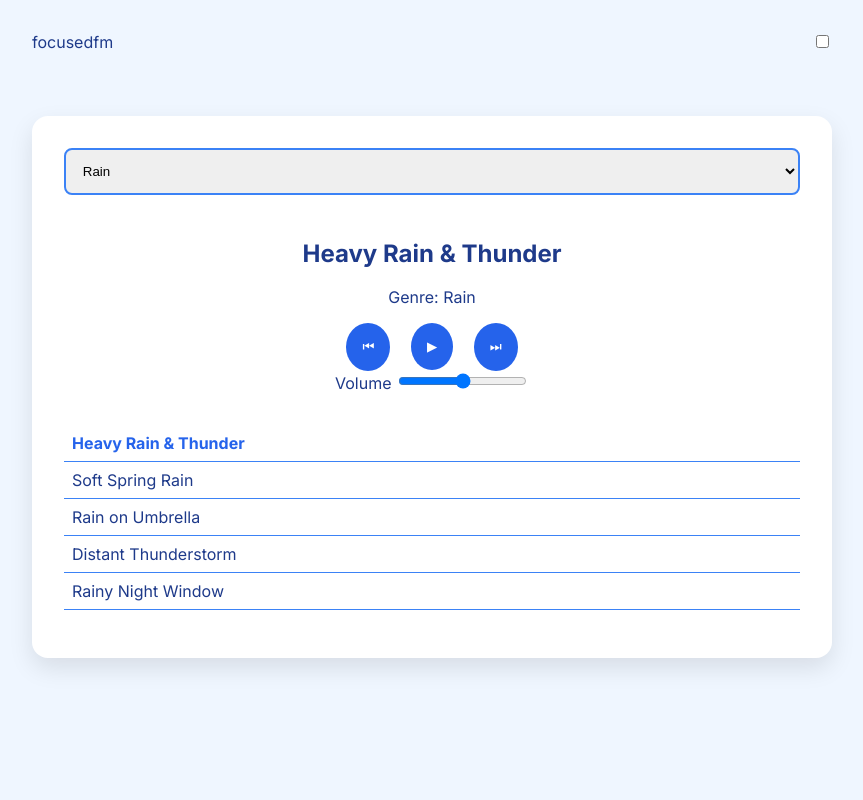
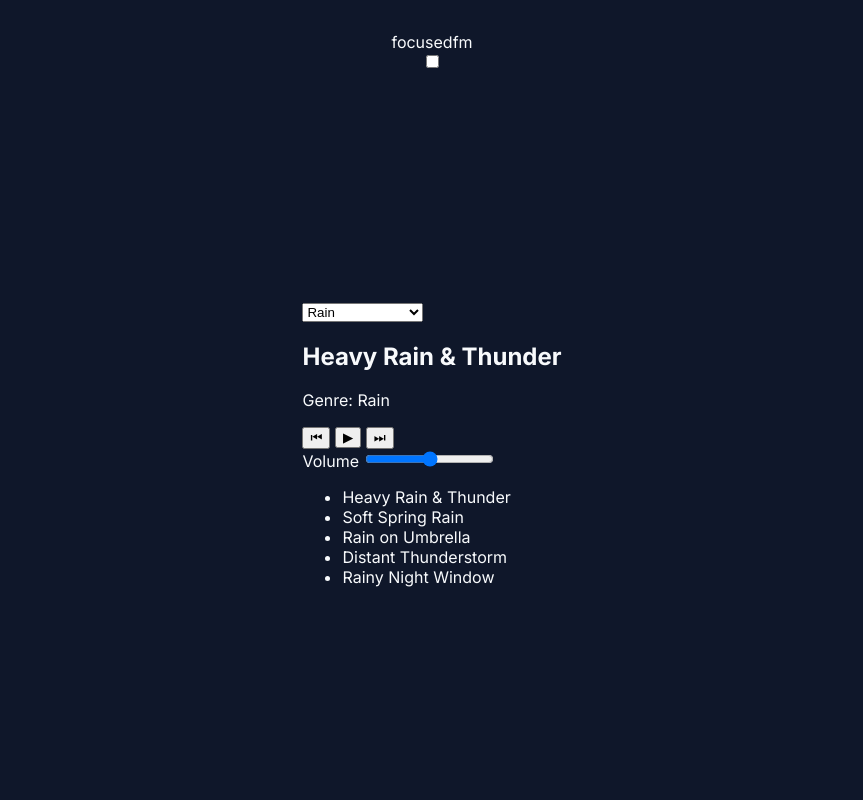
Before and after one commit to edimaudo/focusedfm, a Flask app: page / in a window 1280 px wide. Shown: the whole page, without its empty margins (208-1071 px from the left). Run offline with Flask 3, Linux system fonts and the light colour scheme.

Commit message:
Update style.css

```diff
--- a/static/css/style.css
+++ b/static/css/style.css
@@ -1,74 +1,120 @@
 :root {
-    /* Light Theme Vars */
-    --primary-blue: #2563EB;
-    --secondary-blue: #3B82F6;
-    --bg-color: #EFF6FF;
-    --accent-blue: #1D4ED8;
-    --text-color: #FFFFFF;
-    --card-bg: #FFFFFF;
-    --ui-text: #1E3A8A;
-}
-
-[data-theme="dark"] {
-    /* Dark Theme Vars */
-    --primary-blue: #3B82F6;
-    --secondary-blue: #60A5FA;
-    --bg-color: #1E3A8A;
-    --accent-blue: #93C5FD;
-    --text-color: #F0F9FF;
-    --card-bg: #111827;
-    --ui-text: #F0F9FF;
+    --bg-dark: #0f172a;
+    --card-dark: #1e293b;
+    --accent-blue: #3b82f6;
+    --text-main: #f8fafc;
+    --text-dim: #94a3b8;
+    --timer-font-size: 8rem;
 }
 
 body {
+    background-color: var(--bg-dark);
+    color: var(--text-main);
     font-family: 'Inter', sans-serif;
-    background-color: var(--bg-color);
-    color: var(--ui-text);
-    transition: background 0.3s ease;
     margin: 0;
+    display: flex;
+    flex-direction: column;
+    min-height: 100vh;
 }
 
-.container { width: 90%; max-width: 800px; margin: 0 auto; padding: 2rem 0; }
-
-header nav { display: flex; justify-content: space-between; align-items: center; }
-
-.player-card {
-    background: var(--card-bg);
+.container {
+    max-width: 900px;
+    margin: 0 auto;
     padding: 2rem;
-    border-radius: 1rem;
-    box-shadow: 0 10px 25px rgba(0,0,0,0.1);
-    text-align: center;
+    flex: 1;
+    display: flex;
+    flex-direction: column;
+    justify-content: center;
+    align-items: center;
 }
 
-.controls button {
-    background: var(--primary-blue);
-    color: white;
-    border: none;
-    padding: 1rem;
-    border-radius: 50%;
+/* Timer Section */
+.timer-display {
+    font-size: var(--timer-font-size);
+    font-weight: 700;
+    letter-spacing: -2px;
+    margin-bottom: 1rem;
+    color: var(--text-main);
+}
+
+.timer-controls {
+    margin-bottom: 4rem;
+}
+
+.btn-timer {
+    background: transparent;
+    border: 2px solid var(--accent-blue);
+    color: var(--accent-blue);
+    padding: 0.75rem 2rem;
+    border-radius: 50px;
+    font-weight: 600;
     cursor: pointer;
+    transition: all 0.2s;
     margin: 0 0.5rem;
 }
 
-.genre-select {
-    width: 100%;
-    padding: 0.8rem;
-    margin-bottom: 1.5rem;
-    border-radius: 0.5rem;
-    border: 2px solid var(--secondary-blue);
+.btn-timer:hover, .btn-timer.active {
+    background: var(--accent-blue);
+    color: white;
 }
 
-.track-list {
-    margin-top: 2rem;
-    text-align: left;
-    list-style: none;
-    padding: 0;
+/* Player Bar */
+.player-bar {
+    width: 100%;
+    background: var(--card-dark);
+    padding: 1.5rem 0;
+    position: fixed;
+    bottom: 0;
+    border-top: 1px solid #334155;
 }
 
-.track-item {
-    padding: 0.5rem;
-    border-bottom: 1px solid var(--secondary-blue);
+.player-grid {
+    max-width: 1000px;
+    margin: 0 auto;
+    display: grid;
+    grid-template-columns: 1fr 2fr 1fr;
+    align-items: center;
+    padding: 0 2rem;
+}
+
+.now-playing-info h4 { margin: 0; font-size: 1rem; }
+.now-playing-info p { margin: 0; color: var(--text-dim); font-size: 0.8rem; }
+
+.audio-controls {
+    display: flex;
+    justify-content: center;
+    align-items: center;
+    gap: 1.5rem;
+}
+
+.ctrl-btn {
+    background: none;
+    border: none;
+    color: var(--text-main);
+    font-size: 1.5rem;
     cursor: pointer;
 }
 
-.track-item.active { font-weight: bold; color: var(--primary-blue); }
+.genre-grid {
+    display: grid;
+    grid-template-columns: repeat(3, 1fr);
+    gap: 10px;
+    margin-top: 2rem;
+}
+
+.genre-btn {
+    background: #1e293b;
+    border: 1px solid #334155;
+    color: var(--text-dim);
+    padding: 0.5rem 1rem;
+    border-radius: 4px;
+    cursor: pointer;
+    font-size: 0.8rem;
+    text-transform: uppercase;
+    letter-spacing: 1px;
+}
+
+.genre-btn.active {
+    border-color: var(--accent-blue);
+    color: var(--accent-blue);
+}
```
